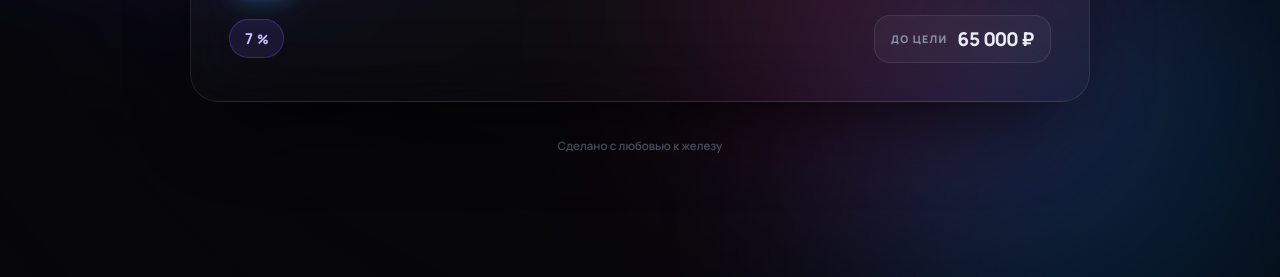
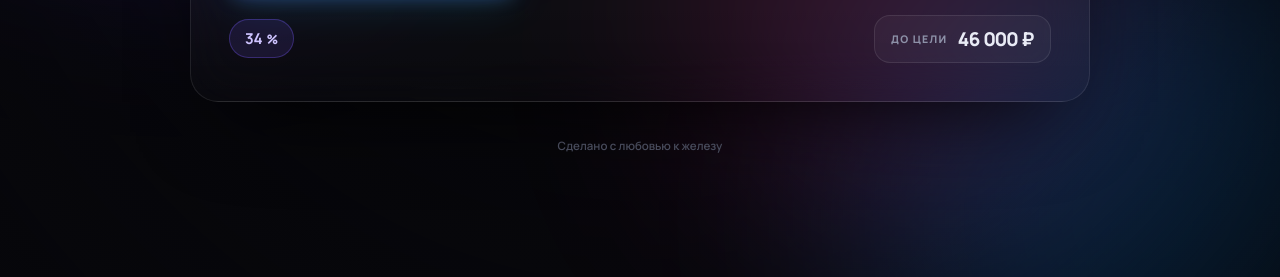
Before and after one commit to brawlingflex-source/SborPepePC, a plain HTML site: page index.html in a window 1280 px wide. Shown: the part 523-800 px from the top of the page. Drawn offline with Linux system fonts and the light colour scheme.

Commit message:
index.html

```diff
--- a/index.html
+++ b/index.html
@@ -265,7 +265,7 @@
      ╚══════════════════════════════════════════════════════════╝ */
 
   const CONFIG = {
-    COLLECTED: 5000,       // ← ИЗМЕНИТЕ ЭТО ЧИСЛО
+    COLLECTED: 24000,       // ← ИЗМЕНИТЕ ЭТО ЧИСЛО
     GOAL:      70000    // ← цель сбора (можно тоже менять)
   };
 
```
